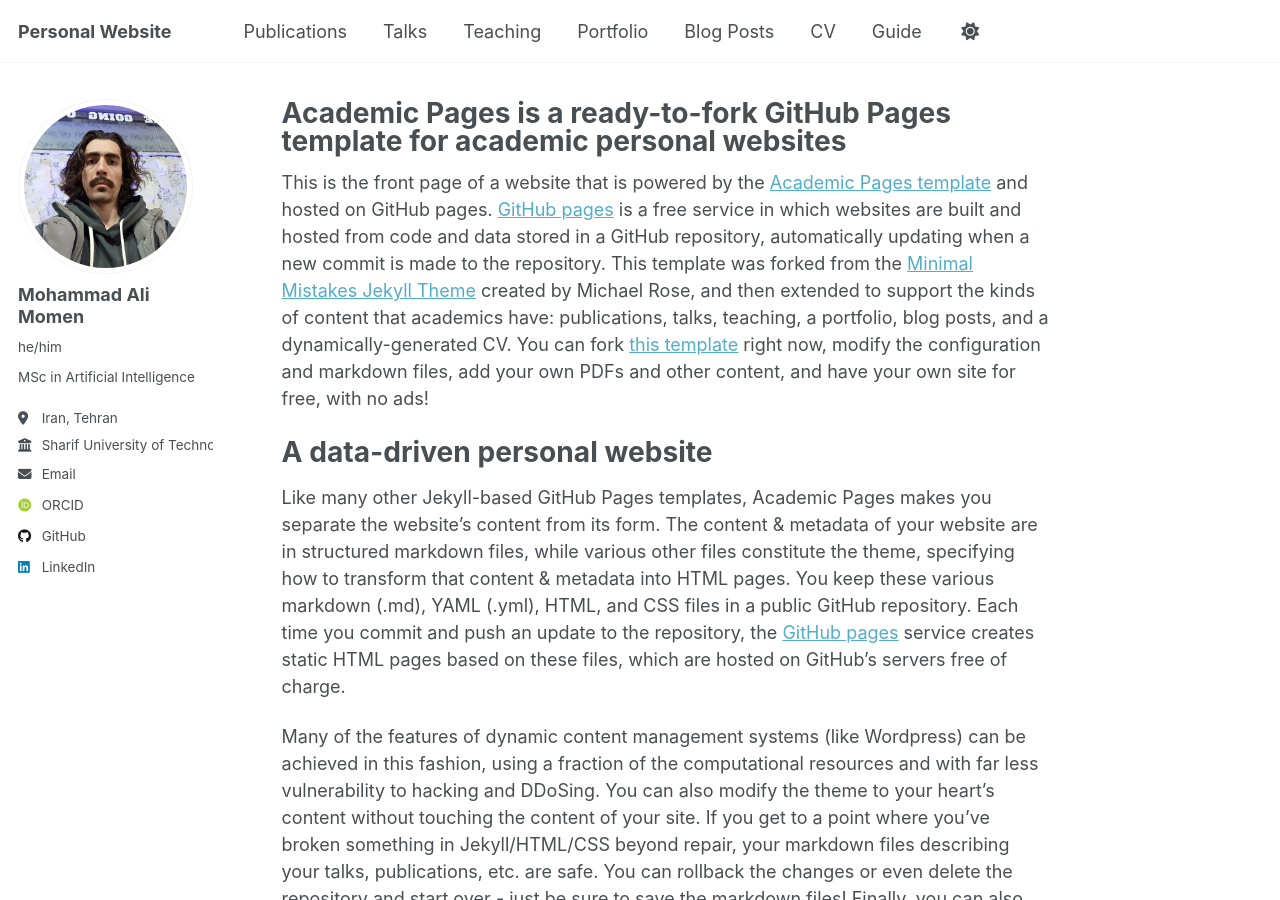
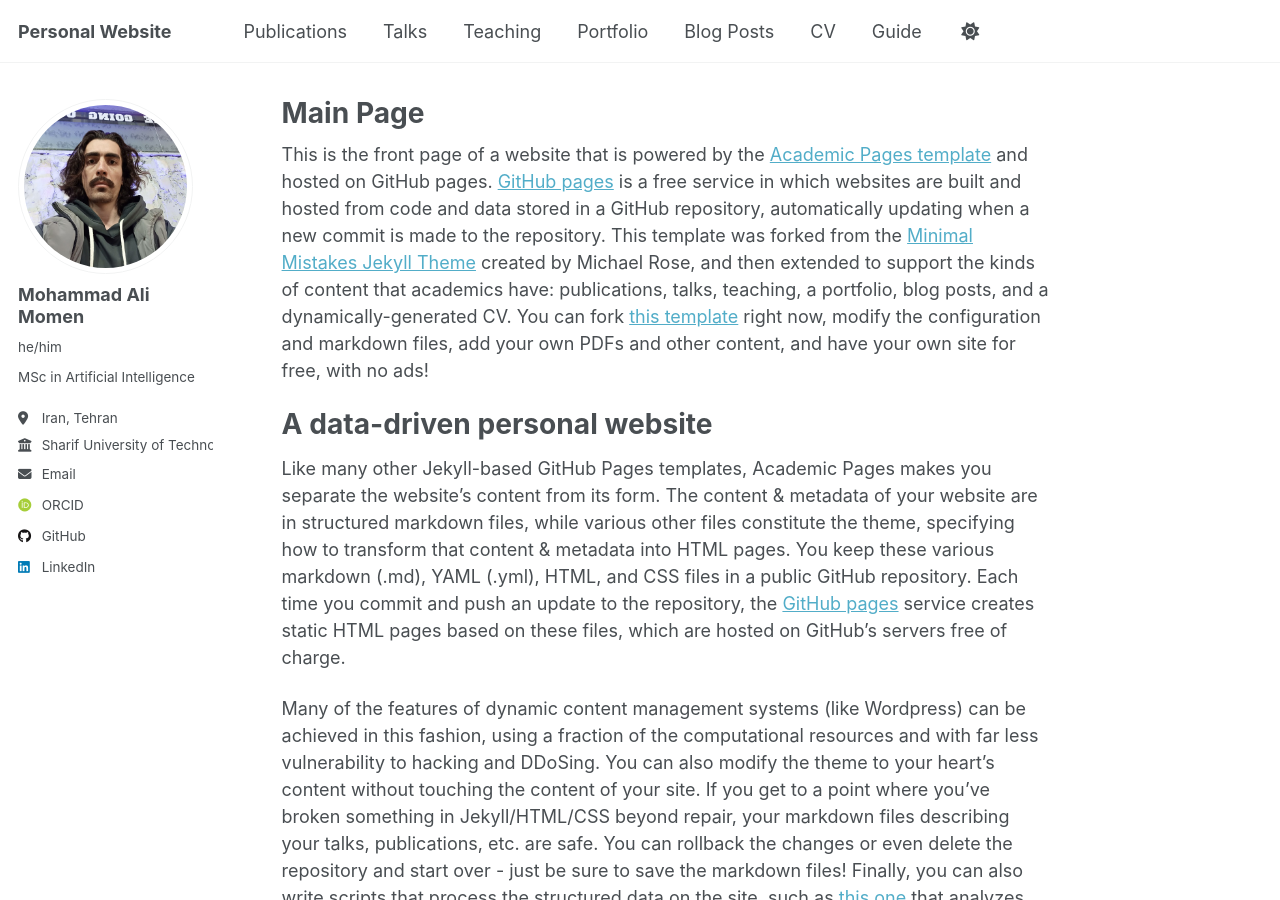
Before and after one commit to mamomen1996/mamomen1996.github.io, a Jekyll site: the page built from _pages/about.md, in a window 1280 px wide and 900 px high. Built offline with Jekyll 4.4.1, drawn with Linux system fonts in a browser that asks for light colours; some web fonts are replaced.

Commit message:
Update about.md

```diff
--- a/_pages/about.md
+++ b/_pages/about.md
@@ -1,6 +1,6 @@
 ---
 permalink: /
-title: "Academic Pages is a ready-to-fork GitHub Pages template for academic personal websites"
+title: "Main Page"
 author_profile: true
 redirect_from:
   - /about/
```
